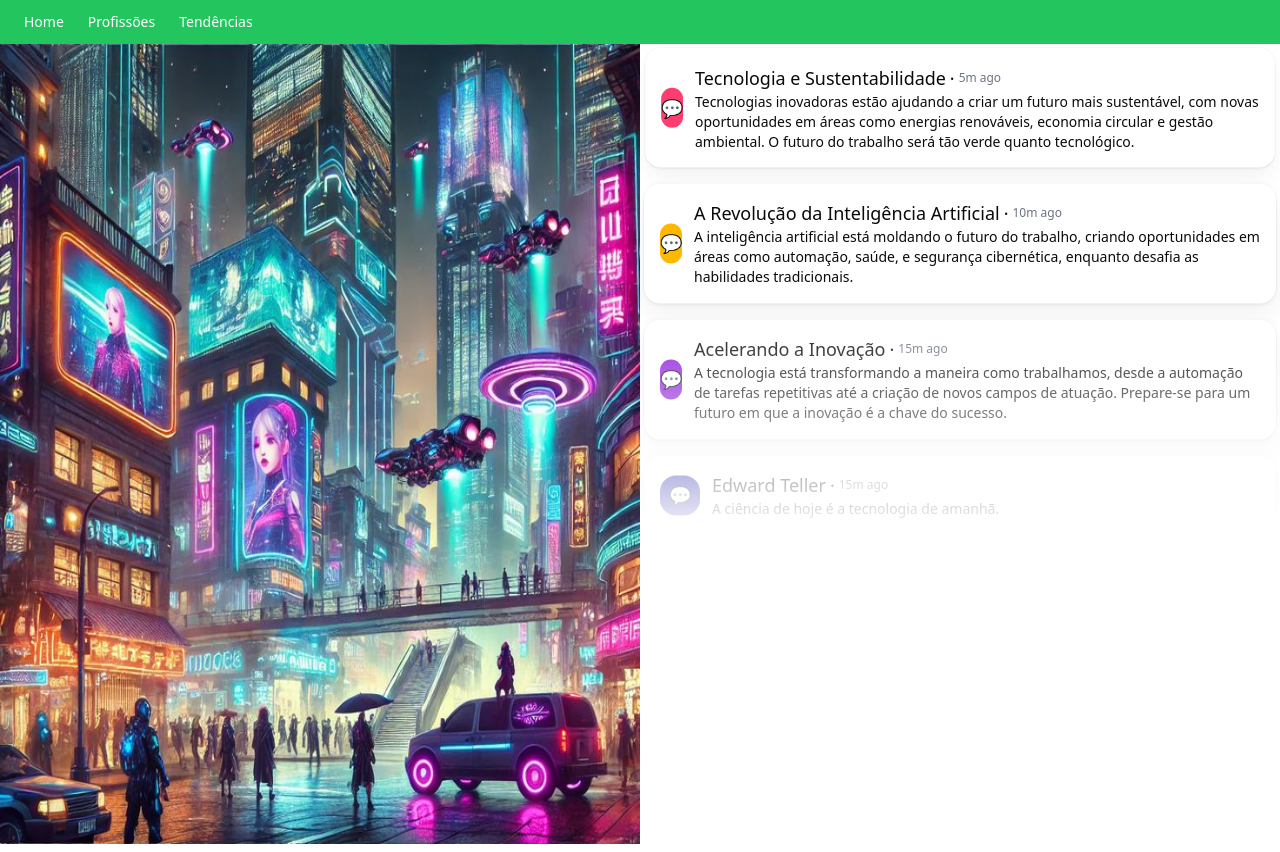
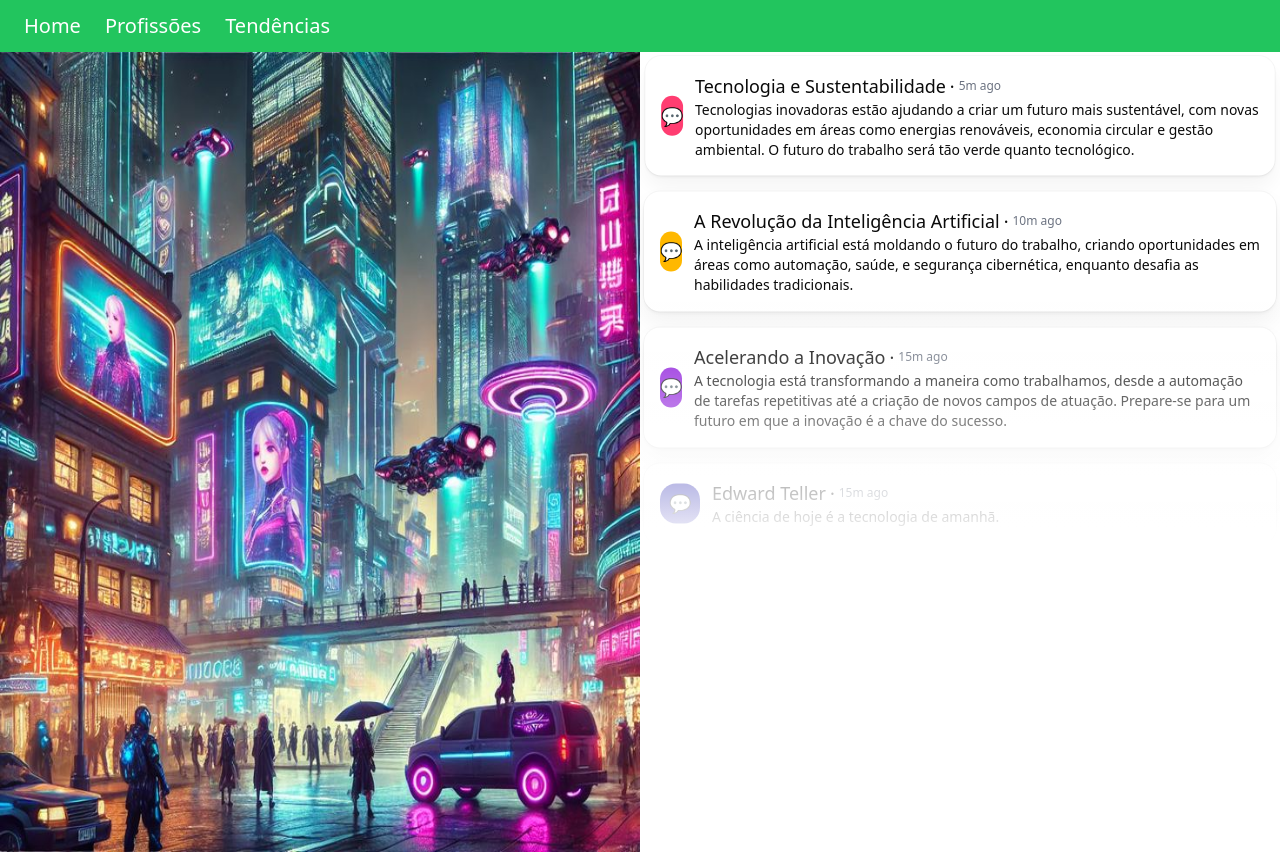
Before and after one commit to Rozangela-S/Web-prodession, a Next.js app: page / in a window 1280 px wide. Built offline with nearby package versions, Linux system fonts and the light colour scheme.

Commit message:
feat: ajuste e refatoração de componentes

```diff
--- a/src/app/header/header.tsx
+++ b/src/app/header/header.tsx
@@ -4,7 +4,7 @@ export default function Header() {
   return(
     <header className="w-full bg-green-500 text-white">
       <div className="container mx-auto flex items-center justify-between px-6 py-3">
-        <nav className="hidden md:flex items-center justify-between gap-6 text-sm">
+        <nav className="hidden md:flex items-center justify-between gap-6 text-xl">
           <Link href="/" >Home</Link>
           <Link href="/profissoes">Profissões</Link>
           <Link href="/tendencias">Tendências</Link>
```
